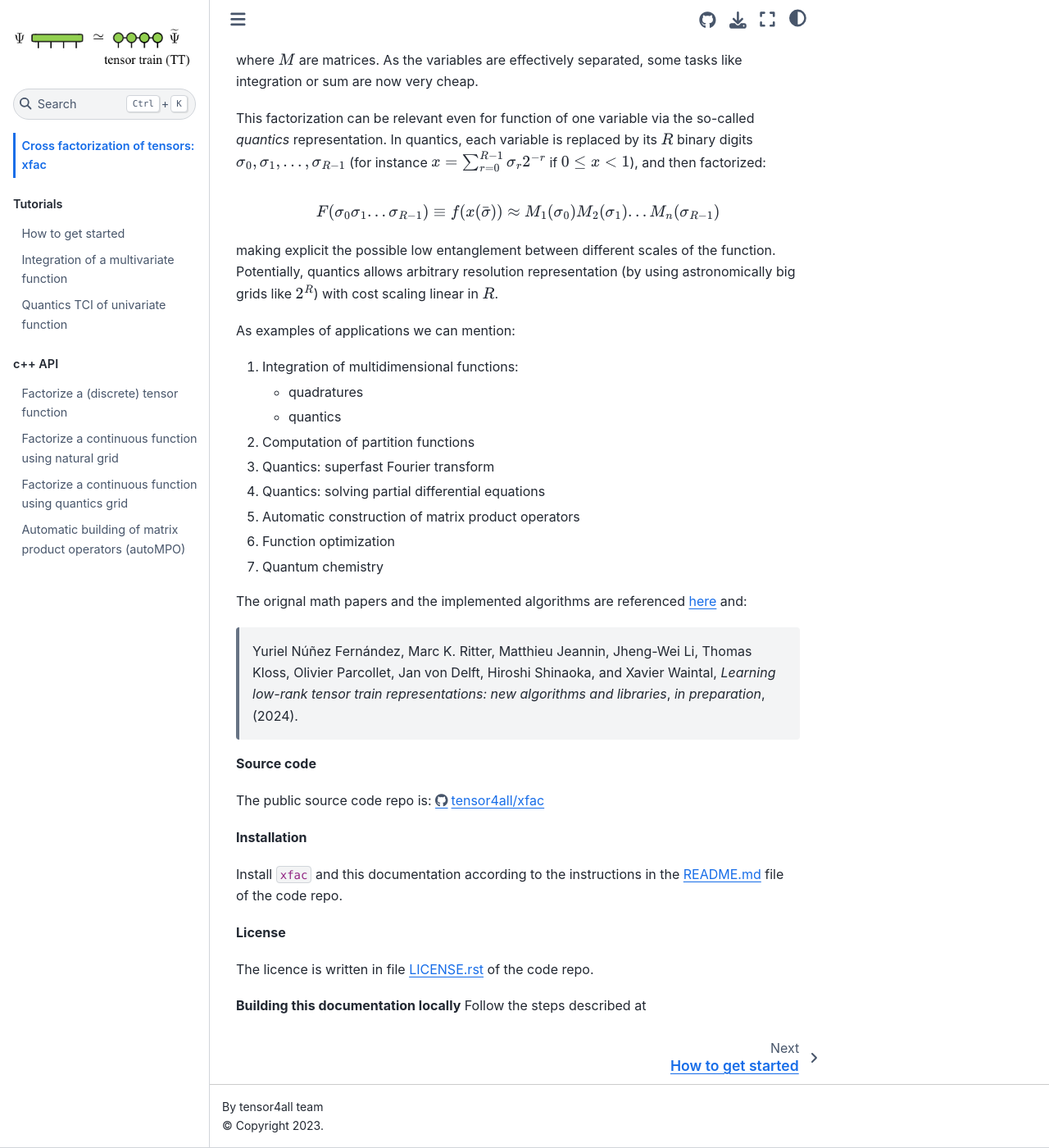
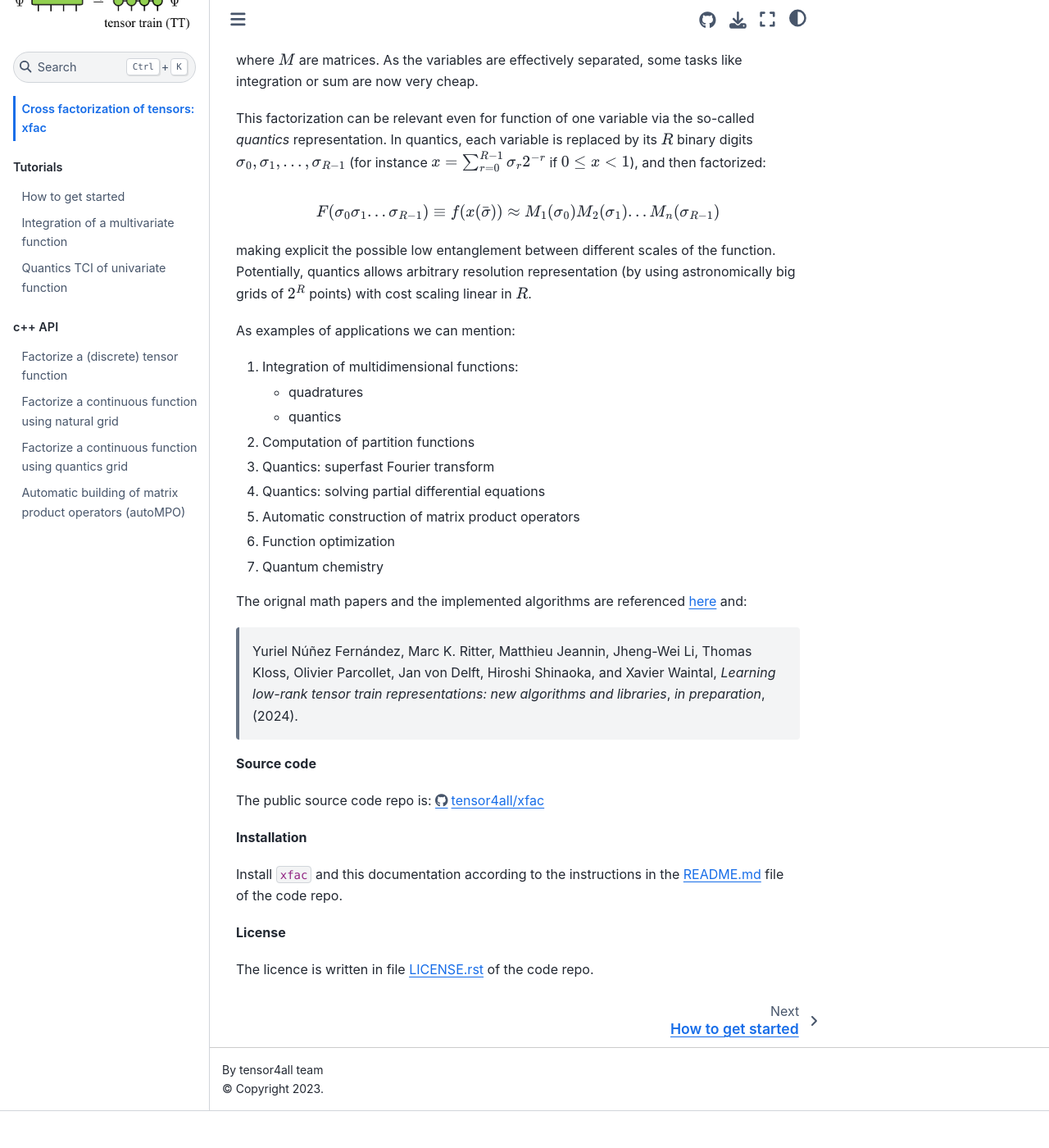
Before and after one commit to tensor4all/xfac, a Jupyter Book: the page built from docs/intro.md, in a window 1280 px wide and 1400 px high, scrolled down 463 px. Shown: the whole window at 82% size. Built offline with Jupyter Book 1.0.4 settings and Sphinx 7.4.7 and the Sphinx Book theme 1.1.4, drawn with Linux system fonts in a browser that asks for light colours; pages that are not in the unit, such as notebooks, are missing from menus; after the commit the page ends 1818 px from its top, so only the background shows below that.

Commit message:
small detail

```diff
--- a/docs/intro.md
+++ b/docs/intro.md
@@ -19,7 +19,7 @@ $$
 F(\sigma_{0}\sigma_{1}...\sigma_{R-1}) \equiv f(x(\bar{\sigma})) \approx M_1(\sigma_{0})M_2(\sigma_1)...M_n(\sigma_{R-1})
 $$
 
-making explicit the possible low entanglement between different scales of the function. Potentially, quantics allows arbitrary resolution representation (by using astronomically big grids like $2^R$) with cost scaling linear in $R$.
+making explicit the possible low entanglement between different scales of the function. Potentially, quantics allows arbitrary resolution representation (by using astronomically big grids of $2^R$ points) with cost scaling linear in $R$.
 
 As examples of applications we can mention:
 1. Integration of multidimensional functions:
@@ -49,6 +49,3 @@ Install `xfac` and this documentation according to the instructions in the [READ
 **License**
 
 The licence is written in file [LICENSE.rst](https://github.com/tensor4all/xfac/blob/main/LICENSE.rst) of the code repo.
-
-**Building this documentation locally**
-Follow the steps described at
```
Also changed, not shown: README.md (+1 -1 lines).
